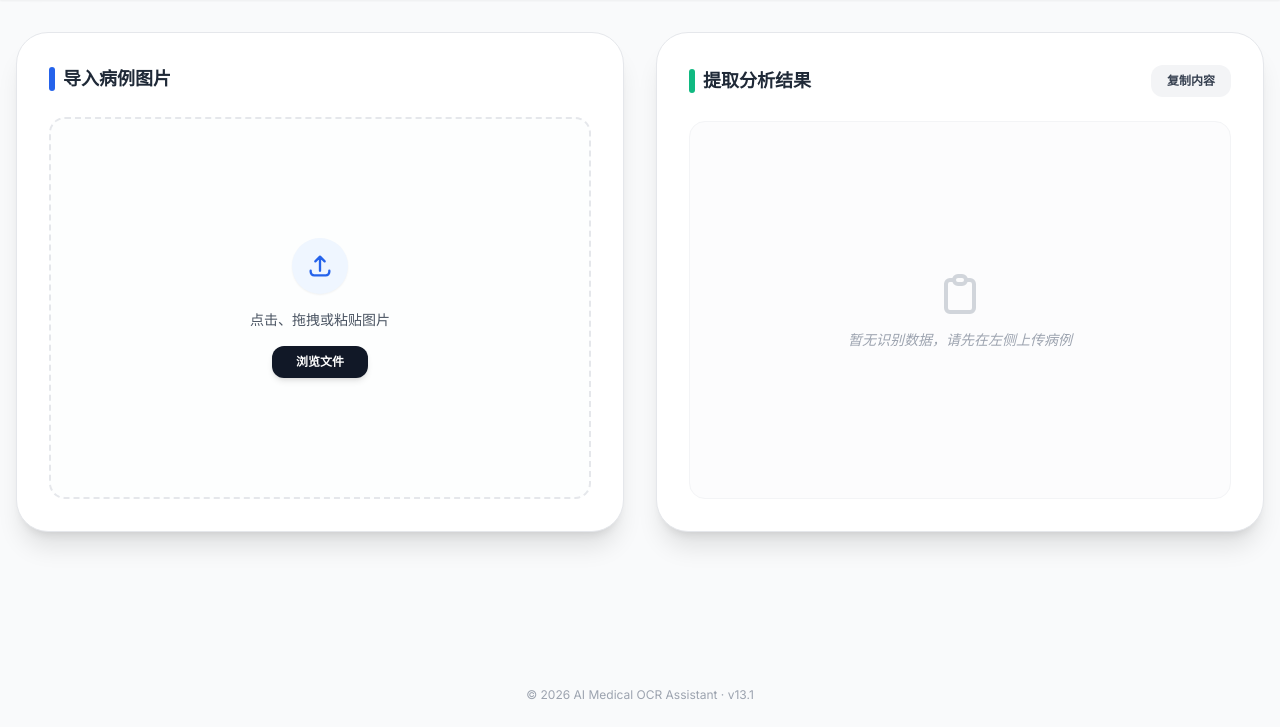
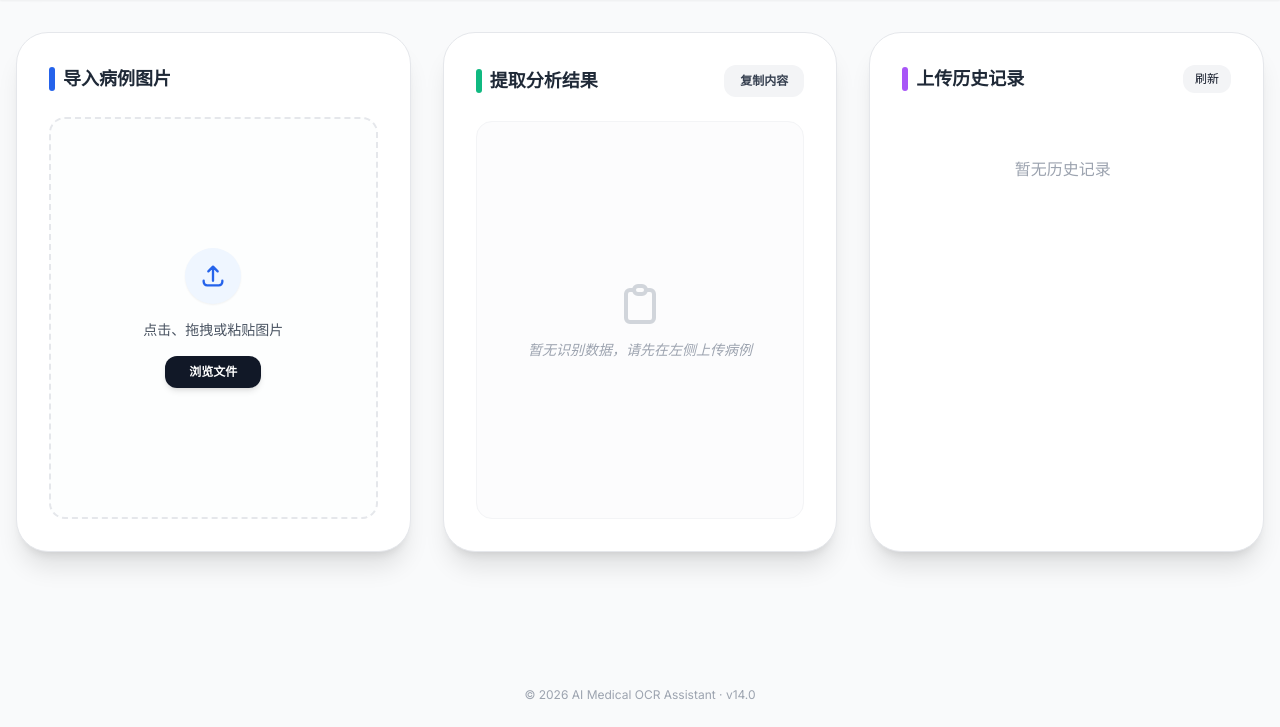
Before and after one commit to EEEEEEREN/medical-ocr, a Flask app: page / in a window 1280 px wide. Shown: the part 73-800 px from the top of the page. Run offline with Flask 3, Linux system fonts and the light colour scheme; some libraries are stand-ins or nearby versions.

Commit message:
Update index.html

```diff
--- a/templates/index.html
+++ b/templates/index.html
@@ -10,9 +10,12 @@
     <style>
         body { font-family: 'Inter', 'Noto Sans SC', sans-serif; }
         .whitespace-pre-wrap { word-break: break-word; }
-        #result-content::-webkit-scrollbar { width: 5px; }
-        #result-content::-webkit-scrollbar-thumb { background: #cbd5e1; border-radius: 10px; }
-        .dark #result-content::-webkit-scrollbar-thumb { background: #475569; }
+        #result-content::-webkit-scrollbar, #history-list::-webkit-scrollbar { width: 5px; }
+        #result-content::-webkit-scrollbar-thumb, #history-list::-webkit-scrollbar-thumb { background: #cbd5e1; border-radius: 10px; }
+        .dark #result-content::-webkit-scrollbar-thumb, .dark #history-list::-webkit-scrollbar-thumb { background: #475569; }
+        .history-item { transition: all 0.2s; }
+        .history-item:hover { background-color: #f8fafc; }
+        .dark .history-item:hover { background-color: #1f2937; }
     </style>
 </head>
 <body class="bg-gray-50 dark:bg-gray-950 text-gray-900 dark:text-gray-100 min-h-screen flex flex-col transition-colors duration-300">
@@ -42,9 +45,10 @@
         </div>
     </header>
 
-    <main class="flex-1 max-w-7xl mx-auto w-full px-4 py-8 grid grid-cols-1 lg:grid-cols-2 gap-8 items-start">
+    <main class="flex-1 max-w-7xl mx-auto w-full px-4 py-8 grid grid-cols-1 lg:grid-cols-3 gap-8 items-start">
 
-        <div id="upload-card" class="bg-white dark:bg-gray-800 rounded-[2rem] shadow-xl border dark:border-gray-700 p-8 flex flex-col h-[500px]">
+        <!-- 左侧：上传区域 -->
+        <div id="upload-card" class="lg:col-span-1 bg-white dark:bg-gray-800 rounded-[2rem] shadow-xl border dark:border-gray-700 p-8 flex flex-col h-[520px]">
             <h2 class="text-lg font-bold mb-6 flex items-center gap-2 text-gray-800 dark:text-gray-100">
                 <span class="w-1.5 h-6 bg-blue-600 rounded-full"></span>导入病例图片
             </h2>
@@ -65,7 +69,8 @@
             </div>
         </div>
 
-        <div id="result-card" class="bg-white dark:bg-gray-800 rounded-[2rem] shadow-xl border dark:border-gray-700 p-8 flex flex-col h-[500px] transition-all duration-500">
+        <!-- 中间：识别结果 -->
+        <div id="result-card" class="lg:col-span-1 bg-white dark:bg-gray-800 rounded-[2rem] shadow-xl border dark:border-gray-700 p-8 flex flex-col h-[520px] transition-all duration-500">
             <div class="flex justify-between items-center mb-6">
                 <h2 class="text-lg font-bold flex items-center gap-2 text-gray-800 dark:text-gray-100">
                     <span class="w-1.5 h-6 bg-emerald-500 rounded-full"></span>提取分析结果
@@ -87,12 +92,29 @@
                 </div>
             </div>
         </div>
+
+        <!-- 新增：右侧历史记录 -->
+        <div class="lg:col-span-1 bg-white dark:bg-gray-800 rounded-[2rem] shadow-xl border dark:border-gray-700 p-8 flex flex-col h-[520px]">
+            <div class="flex justify-between items-center mb-6">
+                <h2 class="text-lg font-bold flex items-center gap-2 text-gray-800 dark:text-gray-100">
+                    <span class="w-1.5 h-6 bg-purple-500 rounded-full"></span>上传历史记录
+                </h2>
+                <button id="refresh-history" class="px-3 py-1.5 text-xs bg-gray-100 dark:bg-gray-700 hover:bg-gray-200 dark:hover:bg-gray-600 rounded-xl transition-all">刷新</button>
+            </div>
+
+            <div id="history-list" class="flex-1 overflow-y-auto space-y-4 pr-2">
+                <!-- 历史记录将由 JS 动态填充 -->
+                <div class="text-center py-10 text-gray-400 dark:text-gray-500">
+                    暂无历史记录
+                </div>
+            </div>
+        </div>
     </main>
 
     <footer class="py-6 text-center text-gray-400 dark:text-gray-600 text-xs mt-auto">
-        <p>© 2026 AI Medical OCR Assistant · v13.1</p>
+        <p>© 2026 AI Medical OCR Assistant · v14.0</p>
     </footer>
 
-    <script src="/static/js/script.js?v=13.1"></script>
+    <script src="/static/js/script.js?v=14.0"></script>
 </body>
 </html>
```
